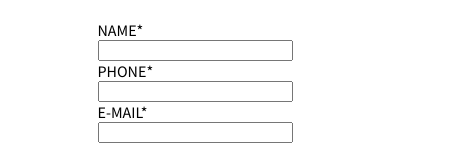
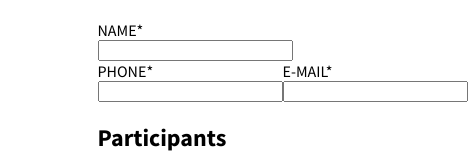
Before and after one commit to edvinpontuslarsson/hbg-works-kodtest, a React (Create React App) app in the folder web/: page / in a window 390 px wide. Shown: the part 161-314 px from the top of the page, 468 px wide, since content can reach past the window. Built offline with nearby package versions, Linux system fonts and the light colour scheme; no server answers.

Commit message:
phone and email div

```diff
--- a/web/src/App.css
+++ b/web/src/App.css
@@ -26,3 +26,7 @@ main {
 .course-and-date > :first-child {
   margin-right: 2.5%;
 }
+
+.phone-and-email {
+    display: flex;
+}
--- a/web/src/App.js
+++ b/web/src/App.js
@@ -6,6 +6,7 @@ import { v4 as uuid } from 'uuid';
 // classnames
 const courseAndDate = 'course-and-date';
 const labelAndInput = 'label-and-input';
+const phoneAndEmail = 'phone-and-email';
 
 function App() {
   const [courses, setCourses] = useState([]);
@@ -144,6 +145,7 @@ function App() {
           />
         </div>
         {invalidName && <p>Name is required</p>}
+        <div className={phoneAndEmail}>
           <div className={labelAndInput}>
             <label>PHONE*</label>
             <input
@@ -178,6 +180,7 @@ function App() {
                   setInvalidEmail(false);
               }}
             />
+          </div>
         </div>
       </div>
       {invalidEmail && <p>Email is not valid</p>}
```
Lines whose indentation alone changed are shown as unchanged.
